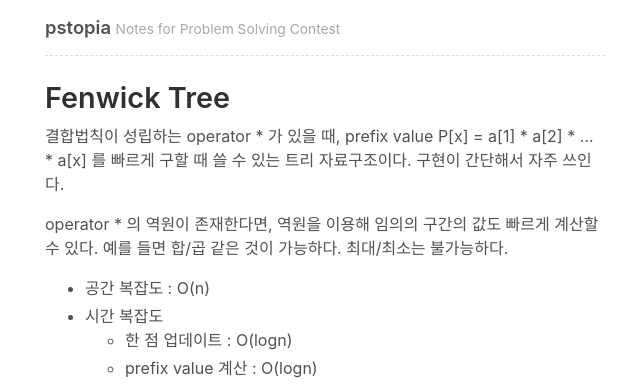
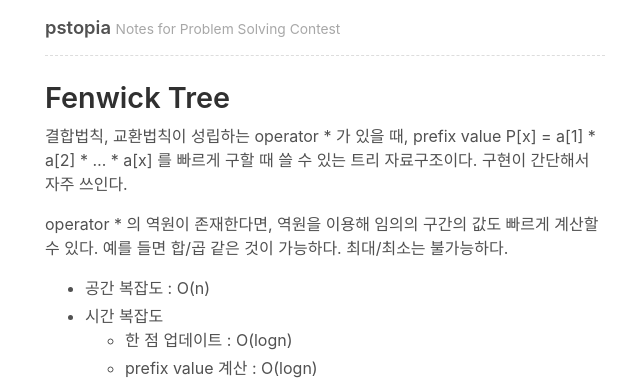
Before and after one commit to pstopia/pstopia.github.io, a Jekyll site: the page built from notes/data-structure/fenwick-tree.md, in a window 1280 px wide, cut to the strip 0-392 px from the top of the page. Shown: the whole strip, without its empty margins (315-955 px from the left). Built offline with Jekyll 4.4.1, drawn with Linux system fonts in a browser that asks for light colours; some web fonts are replaced; comment, search, counter and statistics services are not loaded.

Commit message:
modify fenwick description

```diff
--- a/notes/data-structure/fenwick-tree.md
+++ b/notes/data-structure/fenwick-tree.md
@@ -3,7 +3,7 @@ layout: page
 title: Fenwick Tree
 ---
 
-결합법칙이 성립하는 operator * 가 있을 때,
+결합법칙, 교환법칙이 성립하는 operator * 가 있을 때,
 prefix value P[x] = a[1] * a[2] * ... * a[x] 를
 빠르게 구할 때 쓸 수 있는 트리 자료구조이다. 구현이 간단해서 자주 쓰인다.
 
```
